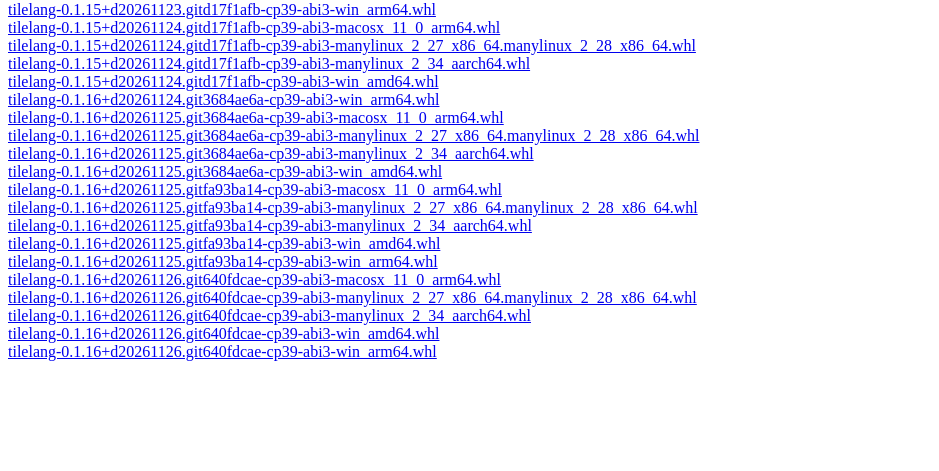
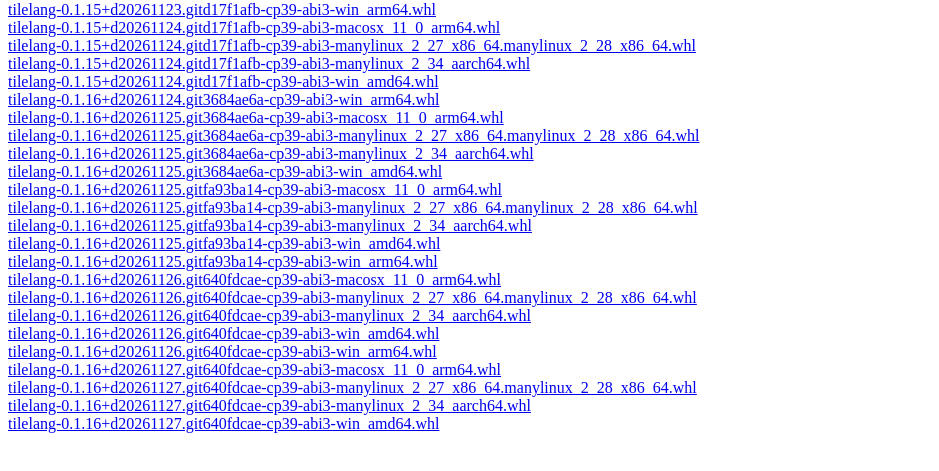
Before and after one commit to tile-ai/whl, a plain HTML site: page nightly-cn/index.html in a window 1280 px wide. Shown: the part 79-550 px from the top of the page, without its empty margins (0-939 px from the left). Drawn offline with Linux system fonts and the light colour scheme.

Commit message:
Update nightly-cn wheel index (640fdcae)

```diff
--- a/nightly-cn/index.html
+++ b/nightly-cn/index.html
@@ -20,5 +20,9 @@
 <a href="https://tilelang-open.obs.cn-north-4.myhuaweicloud.com/TileLang/20261126132120/tilelang-0.1.16%2Bd20261126.git640fdcae-cp39-abi3-manylinux_2_27_x86_64.manylinux_2_28_x86_64.whl#sha256=35f377f3e7bc28cd3b931e186b2bf379a73e94dfe4631ff8954a82e22889c241">tilelang-0.1.16+d20261126.git640fdcae-cp39-abi3-manylinux_2_27_x86_64.manylinux_2_28_x86_64.whl</a><br />
 <a href="https://tilelang-open.obs.cn-north-4.myhuaweicloud.com/TileLang/20261126132120/tilelang-0.1.16%2Bd20261126.git640fdcae-cp39-abi3-manylinux_2_34_aarch64.whl#sha256=0d454f483fb8adba1a18f779eb3e68f1c73b853125810dc7b14e1e537ce886ac">tilelang-0.1.16+d20261126.git640fdcae-cp39-abi3-manylinux_2_34_aarch64.whl</a><br />
 <a href="https://tilelang-open.obs.cn-north-4.myhuaweicloud.com/TileLang/20261126132120/tilelang-0.1.16%2Bd20261126.git640fdcae-cp39-abi3-win_amd64.whl#sha256=9cc993db7459894f9809928da94351e6b19f985feb3e3900449dc041afb24bf1">tilelang-0.1.16+d20261126.git640fdcae-cp39-abi3-win_amd64.whl</a><br />
-<a href="https://tilelang-open.obs.cn-north-4.myhuaweicloud.com/TileLang/20261126132120/tilelang-0.1.16%2Bd20261126.git640fdcae-cp39-abi3-win_arm64.whl#sha256=a3a9f00f5c489708ed1e8bbdcad32f95f69ce394ae2ac65810c2da008c575dd9">tilelang-0.1.16+d20261126.git640fdcae-cp39-abi3-win_arm64.whl</a><br />
+<a href="https://tilelang-open.obs.cn-north-4.myhuaweicloud.com/TileLang/20261127040405/tilelang-0.1.16%2Bd20261126.git640fdcae-cp39-abi3-win_arm64.whl#sha256=0c412c396351fb3723817a7463c5730a7dd21b5f08e55fbd9d81ab7389cf34f4">tilelang-0.1.16+d20261126.git640fdcae-cp39-abi3-win_arm64.whl</a><br />
+<a href="https://tilelang-open.obs.cn-north-4.myhuaweicloud.com/TileLang/20261127040405/tilelang-0.1.16%2Bd20261127.git640fdcae-cp39-abi3-macosx_11_0_arm64.whl#sha256=6612330073fe6f6e82e2e2f20b4b08e668c4696e62494176d21a4b5a4a0067f8">tilelang-0.1.16+d20261127.git640fdcae-cp39-abi3-macosx_11_0_arm64.whl</a><br />
+<a href="https://tilelang-open.obs.cn-north-4.myhuaweicloud.com/TileLang/20261127040405/tilelang-0.1.16%2Bd20261127.git640fdcae-cp39-abi3-manylinux_2_27_x86_64.manylinux_2_28_x86_64.whl#sha256=875cdce0ef797e7bc5091da49e5217ec7744d0d310a4a3d0ccfcd7e7d1cb7602">tilelang-0.1.16+d20261127.git640fdcae-cp39-abi3-manylinux_2_27_x86_64.manylinux_2_28_x86_64.whl</a><br />
+<a href="https://tilelang-open.obs.cn-north-4.myhuaweicloud.com/TileLang/20261127040405/tilelang-0.1.16%2Bd20261127.git640fdcae-cp39-abi3-manylinux_2_34_aarch64.whl#sha256=91c95032a42121e57b061eb30ae776e2c5bf51dd774885cf2a3729308fabff74">tilelang-0.1.16+d20261127.git640fdcae-cp39-abi3-manylinux_2_34_aarch64.whl</a><br />
+<a href="https://tilelang-open.obs.cn-north-4.myhuaweicloud.com/TileLang/20261127040405/tilelang-0.1.16%2Bd20261127.git640fdcae-cp39-abi3-win_amd64.whl#sha256=a0b243e3ed14b47e9859aeb4b4a35e7b5bbfb6feb39db5c0ddc4d61457bdcc19">tilelang-0.1.16+d20261127.git640fdcae-cp39-abi3-win_amd64.whl</a><br />
 </body></html>
```
